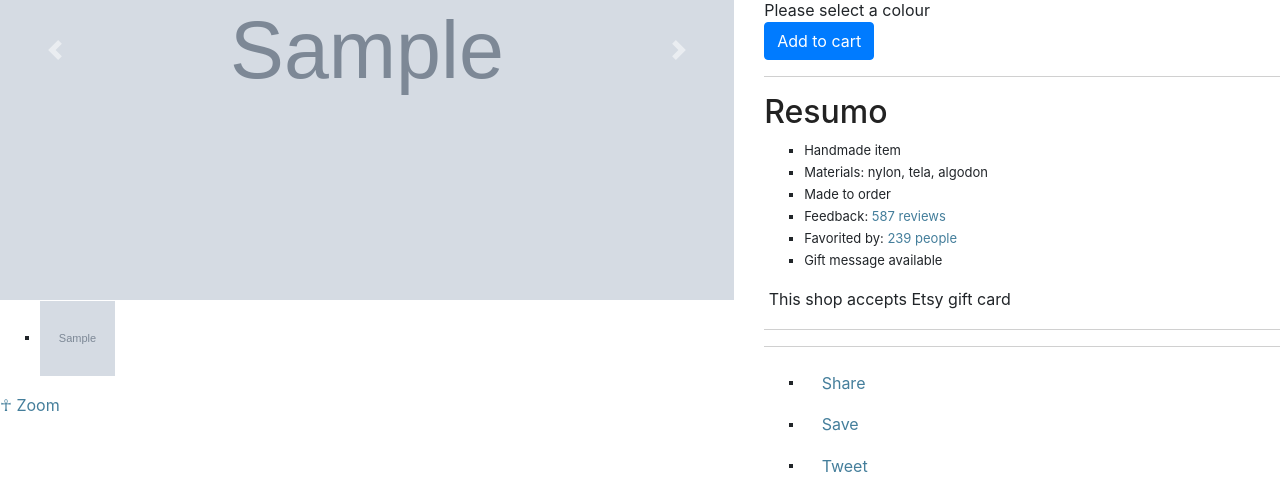
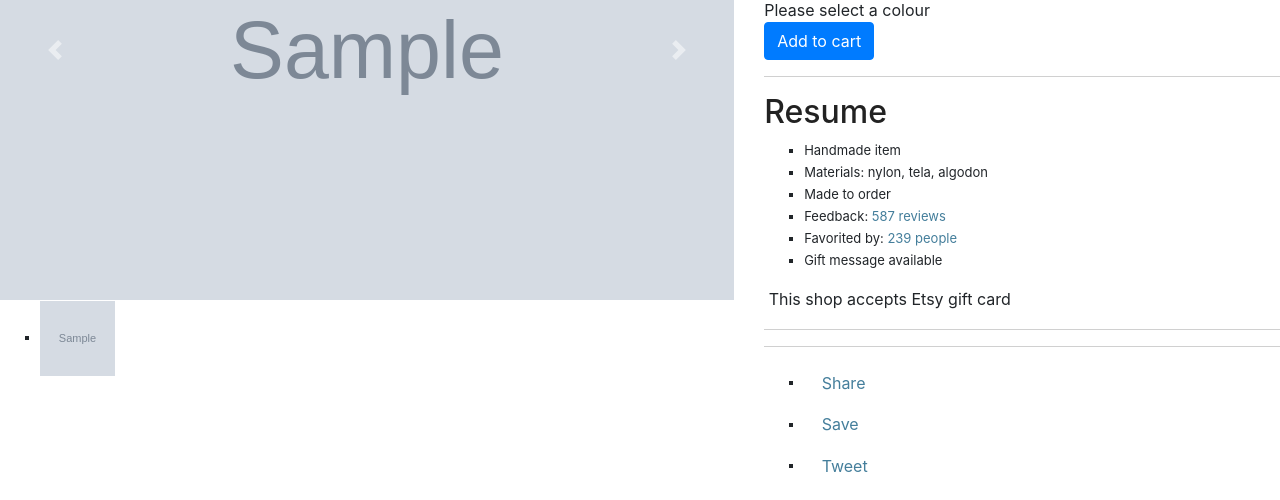
Before and after one commit to UB-ES-2018/etsy, a Django app: page /shop/1/product/1/ in a window 1280 px wide. Shown: the part 830-1330 px from the top of the page. Run offline with Django 3.2, Linux system fonts and the light colour scheme; data comes from the database, SQL or seed files in the repository; tables that the repository leaves empty hold one stand-in row (values such as "Sample post"); grey boxes marked "Sample" are stand-in pictures; some libraries are stand-ins or nearby versions.

Commit message:
Some cleansing

```diff
--- a/web/etsy/etsy_core/templates/product_view.html
+++ b/web/etsy/etsy_core/templates/product_view.html
@@ -256,13 +256,14 @@
 										</li>
 									{% endfor %}
 								</ul>
-								<a id="zoom" href="#" target="_blank" aria-label="Ampliar imagen actual">
+								<!-- No zoom for now
+								<a id="zoom" href="#" aria-label="Zoom current image">
 									<span class="ss-icon" aria-hidden="true">
-										<!-- TODO: cambiar icono -->
 										&#9765;
 									</span>
 									Zoom
 								</a>
+								-->
 							</div><!-- closing div image-footer -->
 
 						</div><!-- closing div listing-image -->
@@ -312,7 +313,7 @@
 
 										<div id="variantios" class="buy-box__variations ui-toolkit no-variations">
 											<p class="buy-box-quantity-text prose text-gray-lighter mt-lg-2 mb-xs-0 mb-lg-2">
-												<!-- TODO: poner quantidad here -->
+												<!-- TODO: poner cantidad here -->
 											</p>
 											{% for option in product.get_options_iter %}
 											<div class="has-validation mb-xs-2" data-buy-box-region="variation">
@@ -367,11 +368,11 @@
 
 						<div class="ui-toolkit">
 							<div data-appears-component-name="listzilla_overview">
-								<!-- TODO: poner resumo de item -->
+								<!-- TODO: poner resume de item -->
 								<div class='ui-toolkit'>
 									<div class="col-group col-flush ml-md-0 mr-md-0 pl-md-0 pr-md-0">
 										<div class="col-xs-12 pl-lg-0 pr-lg-0">
-											<h2 class="text-body-larger strong text-gray-darker ">Resumo</h2>
+											<h2 class="text-body-larger strong text-gray-darker ">Resume</h2>
 										</div><!-- clsoing div col-group col-flush ml-md-0 mr-md-0 pl-md-0 pr-md-0 -->
 										<div class="col-xs-12 pl-md-0">
 											<ul id="item-overview" class="text-gray text-body pl-xs-3">
```
